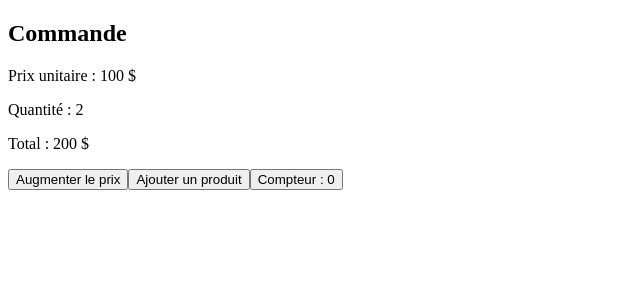
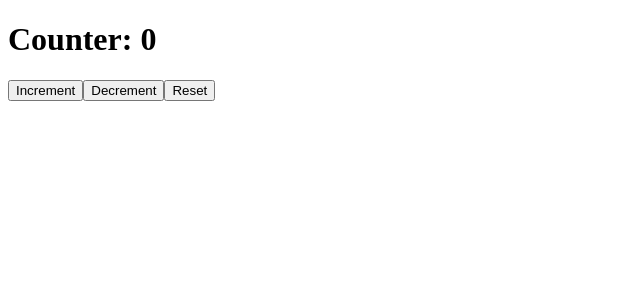
Before and after one commit to almuapull/formation-react, a React (Vite) app: page / in a window 1280 px wide. Shown: the top 300 px of the page, without its empty margins (0-640 px from the left). Built offline with nearby package versions, Linux system fonts and the light colour scheme.

Commit message:
Customs Hook /creaton d'un compteur avec le custome Hook

```diff
--- a/src/App.jsx
+++ b/src/App.jsx
@@ -1,34 +1,23 @@
-import { useState , useMemo } from "react";
+import {useState} from 'react';
 
-function App() {
-  const [prix, setPrix] = useState(100);
-  const [quantite, setQuantite] = useState(2);
-  const [compteur, setCompteur] = useState(0);
+const useCounter = (initialValue = 0) => {
+  const [count, setCount] = useState(initialValue);
+  const increment = () => setCount(Math.min(count + 1, 10)); // Limit to a maximum of 10
+  const decrement = () => setCount(Math.max(count - 1, 0)); // Limit to a minimum of 0
+  const reset = () => setCount(initialValue);
 
-  const total = useMemo(() => {
-    console.log("Calcul du total");
-    return prix * quantite;
-  }, [prix, quantite]);
+  return { count, increment, decrement, reset };
+};
+
+const App = () => {
+  const { count, increment, decrement, reset } = useCounter(0);
 
   return (
     <div>
-      <h2>Commande</h2>
-
-      <p>Prix unitaire : {prix} $</p>
-      <p>Quantité : {quantite}</p>
-      <p>Total : {total} $</p>
-
-      <button onClick={() => setPrix(prix + 10)}>
-        Augmenter le prix
-      </button>
-
-      <button onClick={() => setQuantite(quantite + 1)}>
-        Ajouter un produit
-      </button>
-
-      <button onClick={() => setCompteur(compteur + 1)}>
-        Compteur : {compteur}
-      </button>
+      <h1>Counter: {count}</h1>
+      <button onClick={increment}>Increment</button>
+      <button onClick={decrement}>Decrement</button>
+      <button onClick={reset}>Reset</button>
     </div>
   );
 }
```
